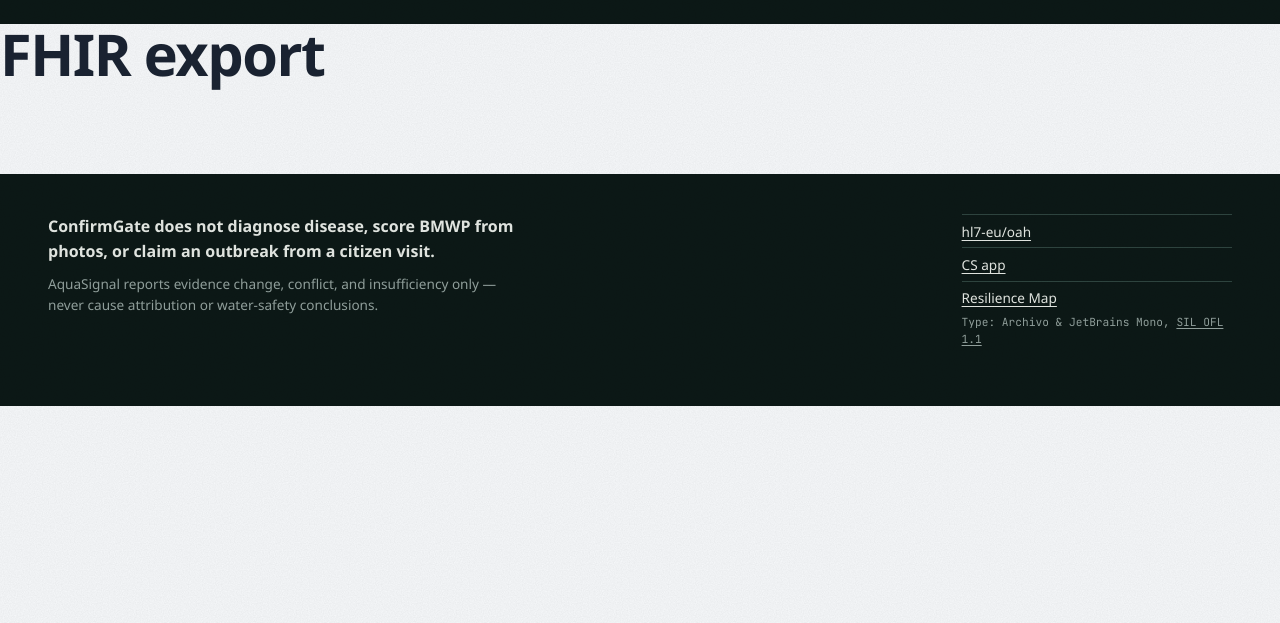
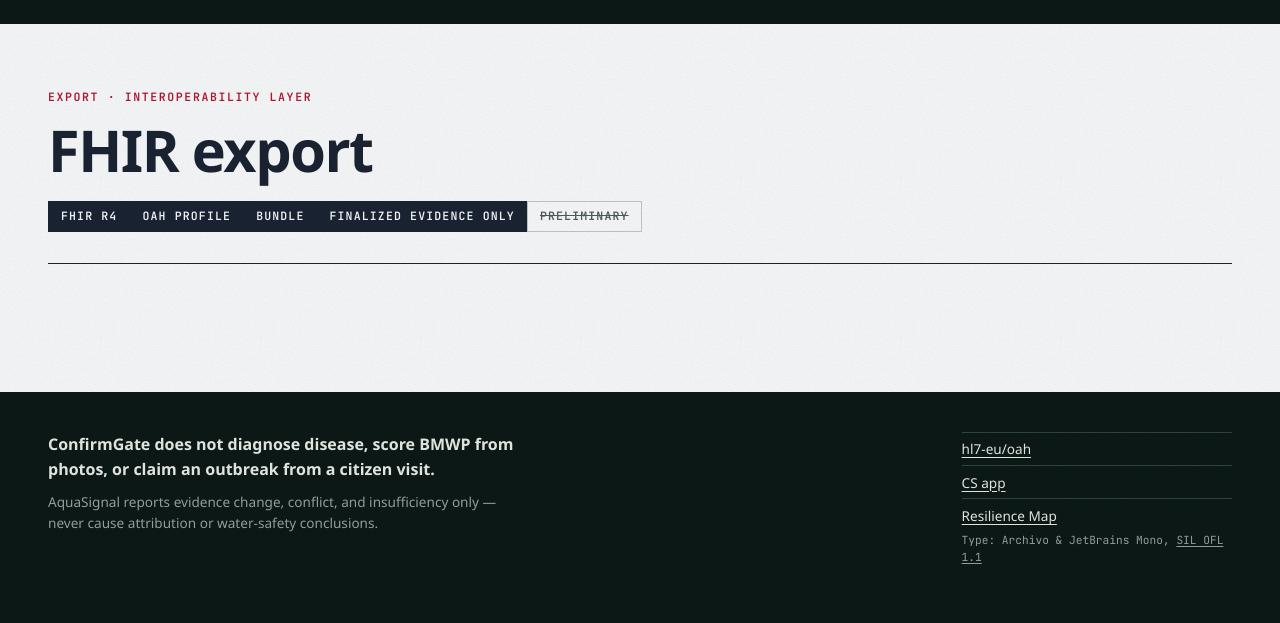
Before and after one commit to CodewithJha/aquasignal, a FastAPI app: template app/templates/fhir.html in a window 1280 px wide. Shown: the part 152-775 px from the top of the page. Run offline with FastAPI, Linux system fonts and the light colour scheme; the template is opened without the code that fills it, so the values that code supplies are empty; parts of the project's set-up code (start-up, migrations or seed data) failed here and were passed over.

Commit message:
feat(ui): present the FHIR export as an interoperability layer
fhir.html gets an "Export · interoperability layer" head, a spec strip
(FHIR R4, OAH profile, Bundle, finalized evidence only, with Preliminary
struck through), a FINALIZED stamp for the packet, and a split layout
with the honest-scope export result and bundle facts on the left and the
audit trail on the right.

```diff
--- a/app/static/style.css
+++ b/app/static/style.css
@@ -1093,6 +1093,31 @@
 .correct-form button { grid-column: 1 / -1; justify-self: start; margin-bottom: 1rem; }
 .reject-form fieldset { display: block; }
 
+/* ---------- FHIR export layer ---------- */
+.spec-strip {
+  display: flex;
+  flex-wrap: wrap;
+  gap: 0;
+  margin: 1.25rem 0 0;
+  padding: 0;
+  list-style: none;
+  font-family: var(--mono);
+  font-size: 0.72rem;
+  font-weight: 600;
+  letter-spacing: 0.1em;
+  text-transform: uppercase;
+}
+.spec-strip li {
+  padding: 0.35rem 0.75rem;
+  border: 1px solid var(--ink);
+  margin: 0 -1px -1px 0;
+}
+.spec-strip li.on { background: var(--ink); color: var(--paper); }
+.spec-strip li.off { color: var(--meta); border-color: var(--paper-3); text-decoration: line-through; }
+.export-meta .snapshot dd code { font-size: 0.8rem; }
+.export-meta .snapshot dd { font-family: var(--mono); font-size: 0.85rem; }
+.hash { word-break: break-all; }
+
 /* ---------- Footer ---------- */
 .site-footer {
   background: var(--deep);
--- a/app/templates/fhir.html
+++ b/app/templates/fhir.html
@@ -1,7 +1,16 @@
 {% extends "base.html" %}
 {% block content %}
-<section class="panel" aria-labelledby="fhir-heading">
+<section class="wrap fhir-layer" aria-labelledby="fhir-heading">
+  <header class="page-head">
+    <p class="kicker">Export · interoperability layer</p>
     <h2 id="fhir-heading">FHIR export</h2>
+    <ul class="spec-strip" aria-label="Export scope">
+      <li class="on">FHIR R4</li>
+      <li class="on">OAH profile</li>
+      <li class="on">Bundle</li>
+      <li class="on">Finalized evidence only</li>
+      <li class="off">Preliminary</li>
+    </ul>
 
     {% if hint and not packet %}
     <p class="lede">{{ hint }}</p>
@@ -9,14 +18,16 @@
     {% endif %}
 
     {% if packet %}
-  <p class="badge">{{ packet.workflow_state.value }} · {{ packet.site.display_name }}</p>
+    <p class="badge stamp state-{{ packet.workflow_state.value|lower }}">{{ packet.workflow_state.value }} · {{ packet.site.display_name }}</p>
     <p class="meta">Packet <code>{{ packet.packet_id }}</code></p>
     {% endif %}
+  </header>
 
   {% if export and meta %}
+  <div class="split">
     <section class="export-meta" aria-labelledby="meta-heading">
       <h3 id="meta-heading">Export result (honest scope)</h3>
-    <p role="status">
+      <p role="status" class="export-scope">
         This Bundle is produced by ConfirmGate’s structural mapper and StructuralGuard.
         It is <strong>not</strong> claimed as OAH IG validator–green unless a real validator ran and passed.
         Current validation status: <strong>{{ meta.validation_status }}</strong> — {{ meta.validation_note }}
@@ -25,7 +36,7 @@
         <dt>Mapper version</dt><dd><code>{{ meta.mapper_version }}</code></dd>
         <dt>Ruleset version</dt><dd><code>{{ meta.rule_engine_version }}</code></dd>
         <dt>IG version (reference)</dt><dd><code>{{ profiles.ig_version }}</code></dd>
-      <dt>Bundle hash (SHA-256)</dt><dd><code>{{ meta.bundle_hash }}</code></dd>
+        <dt>Bundle hash (SHA-256)</dt><dd><code class="hash">{{ meta.bundle_hash }}</code></dd>
         <dt>Resource count</dt><dd>{{ meta.resource_count }}</dd>
         <dt>Bundle type</dt><dd>{{ meta.bundle_type }}</dd>
         <dt>Profiles (structural)</dt>
@@ -47,8 +58,22 @@
         <a class="button-link" href="/fhir/bundle?packet_id={{ packet.packet_id }}">Download Bundle JSON</a>
       </p>
     </section>
-  {% elif packet and not export %}
-  <p>
+    <aside class="rail" aria-label="Audit trail">
+      {% if events %}
+      <details class="provenance" open>
+        <summary>Audit trail</summary>
+        <ol>
+          {% for event in events %}
+          <li>{{ event.at }} — {{ event.action }} ({% if event.actor_type == "citizen" and packet %}{{ packet.observer_ref | observer_pseudonym }}{% else %}{{ event.actor_type }}{% endif %})</li>
+          {% endfor %}
+        </ol>
+      </details>
+      {% endif %}
+    </aside>
+  </div>
+  {% else %}
+  {% if packet and not export %}
+  <p class="refusal">
     {% if packet.workflow_state.value == 'CONFIRMED' %}
     Confirmed but not finalized — exporter refuses until FINALIZED.
     <a href="/observation/{{ packet.packet_id }}">Return to finalize</a>
@@ -68,5 +93,6 @@
     </ol>
   </details>
   {% endif %}
+  {% endif %}
 </section>
 {% endblock %}
```
Lines whose indentation alone changed are shown as unchanged.
